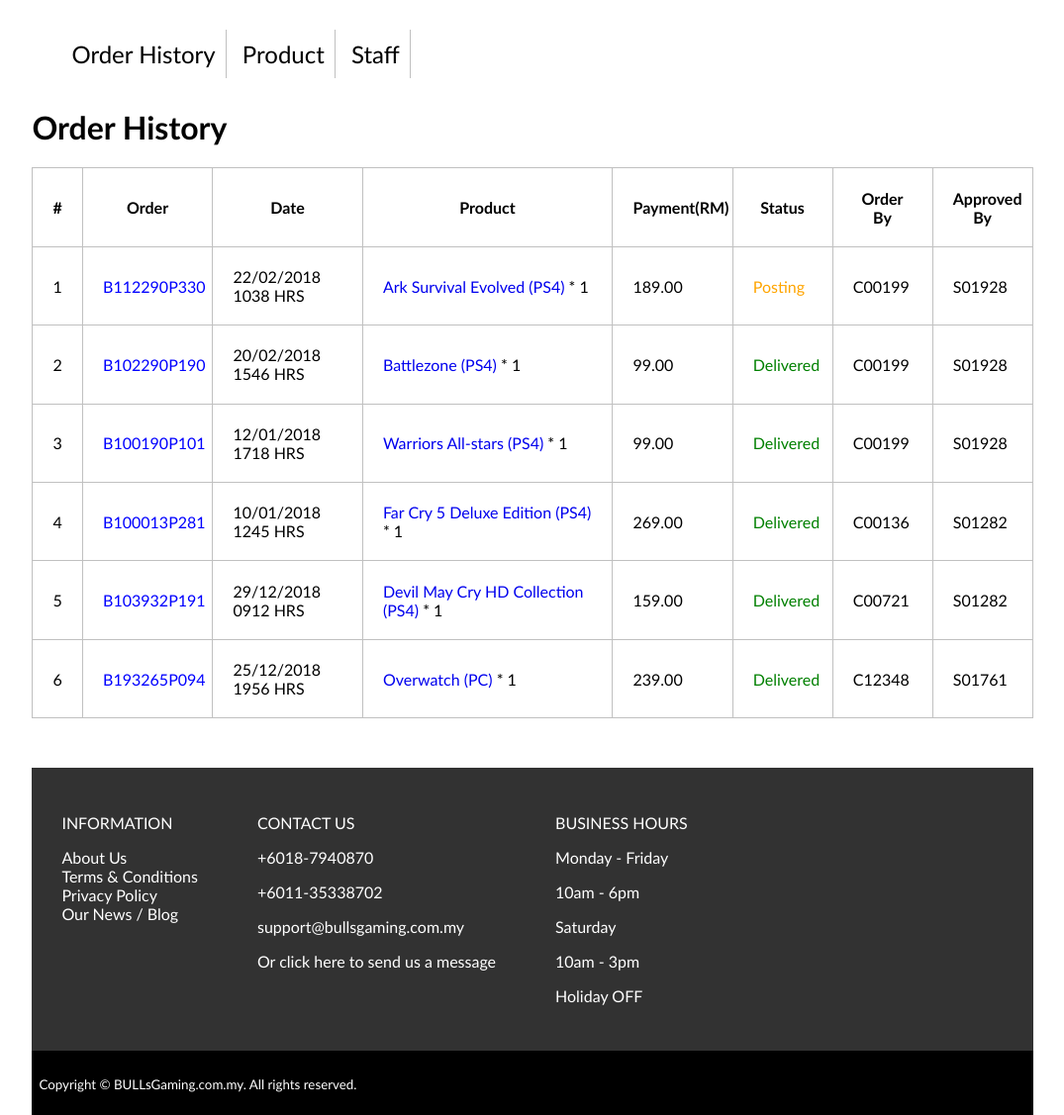
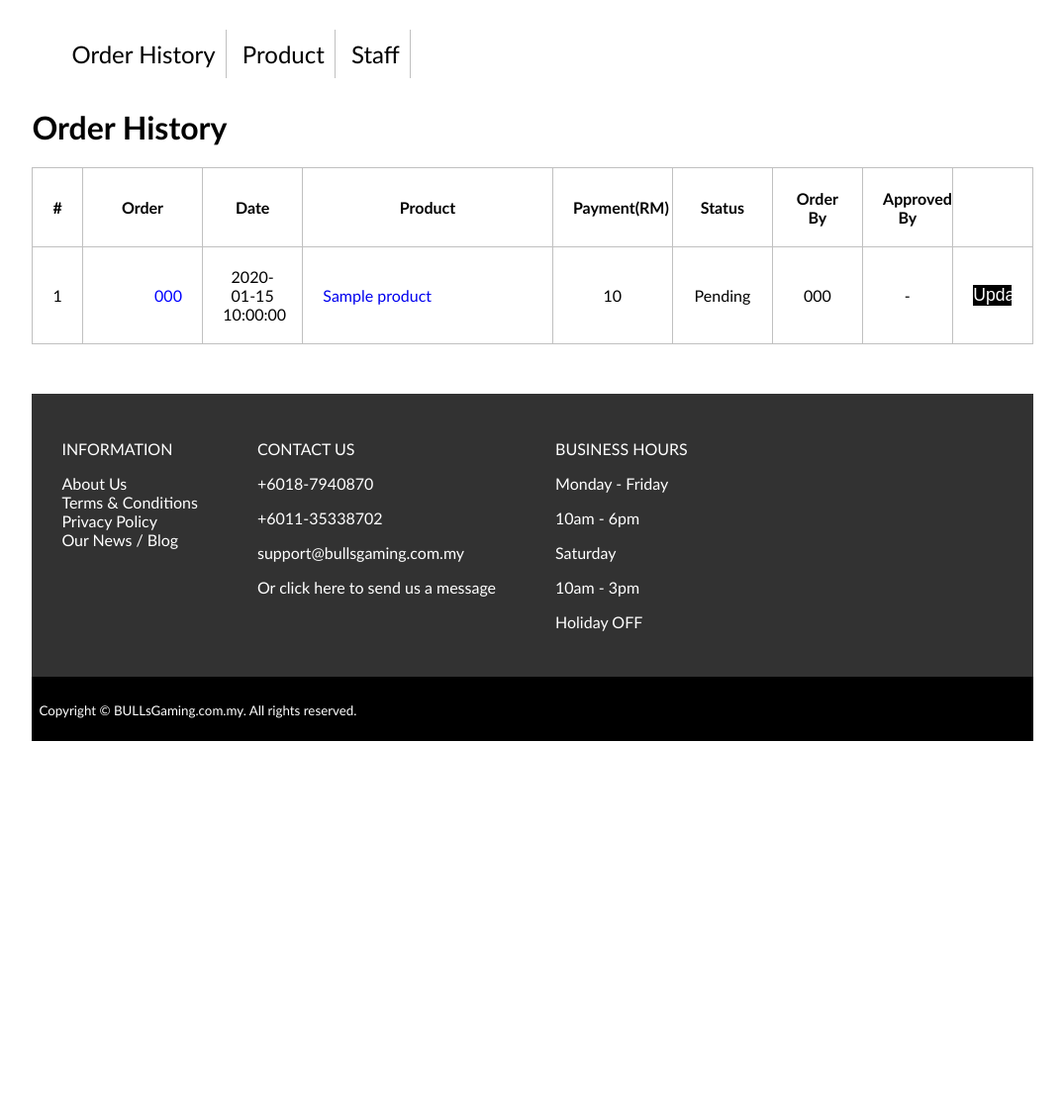
Before and after one commit to ericheng98/fyp, a PHP site: page /fyp/aorderhistory.php in a window 1280 px wide. Shown: the part 211-1338 px from the top of the page at 99% size, without its empty margins (102-1177 px from the left). After the commit the page ends 960 px from the top, so only its background shows below. Run offline with PHP 8.4, Linux system fonts and the light colour scheme; the visitor is signed in with stand-in values (Sample User, id 1); tables that the repository leaves empty or names only in its code hold one stand-in row (values such as "Sample post").

Commit message:
Order History done

```diff
--- a/bg/addproduct.php
+++ b/bg/addproduct.php
@@ -155,7 +155,7 @@ input[type="submit"]:hover
 									$resultCategory = mysqli_query($conn, $sqlCategory);
 									while($rowCategory = mysqli_fetch_assoc($resultCategory))
 									{
-									 echo'<input type="checkbox" name="category" value='.$rowCategory["category_id"].' >'.$rowCategory["category_name"].' ';
+									 echo'<input type="radio" name="category" value='.$rowCategory["category_id"].' >'.$rowCategory["category_name"].' ';
 									}
 								?>
 							</td>
--- a/bg/aorderhistory.php
+++ b/bg/aorderhistory.php
@@ -38,6 +38,7 @@
 {
 	margin-bottom: 50px;
 	clear:both;
+	width: 100%;
 }
 .right table
 {
@@ -45,6 +46,7 @@
 	border-spacing: 0px;
 	border: 1px solid silver;
 	font-size: 1em;
+	width: 100%;
 }
 .right tr td,th
 {
@@ -54,6 +56,20 @@
 .right tr a
 {
 	text-decoration: none;
+}
+button#btn
+{
+	font-size: 1.1em;
+	padding: 1%;
+	width: 100%;
+	background-color: black;
+	color: white;
+	border: none;
+}
+button#btn:hover
+{
+	background-color: #8CC63F;
+	cursor: pointer;
 }
 </style>
 </head>
@@ -66,6 +82,17 @@
 				header("Location: login.php");
 			}
 			require 'include/identity.php';
+
+			$sqlOrder =
+			"
+				SELECT o.*, c.customer_code,
+				IF(o.order_status = 0, ' - ', s.staff_code) AS approveBy,
+				IF(o.order_status = 0, 'Pending', 'Delivered') AS status
+				FROM orders o
+				LEFT JOIN customer c ON o.customer_id = c.customer_id
+				LEFT JOIN staff s ON o.staff_id = s.staff_id
+			";
+			$resultOrder = mysqli_query($conn, $sqlOrder);
 		?>
 		<div class="main">
 			<div class="left">
@@ -80,82 +107,111 @@
 				</div>
 			</div>
 			<div class="right">
+				<form name="historyfrm" method="POST">
 				<h1>Order History</h1>
 				<table>
 					<tr class="topic">
 						<th style="width: 5%">#</th>
-						<th style="width: 13%">Order</th>
-						<th style="width: 15%">Date</th>
+						<th style="width: 12%">Order</th>
+						<th style="width: 10%">Date</th>
 						<th style="width: 25%">Product</th>
 						<th style="width: 12%">Payment(RM)</th>
 						<th style="width: 10%">Status</th>
-						<th style="width: 10%">Order By</th>
-						<th style="width: 10%">Approved By</th>
+						<th style="width: 9%">Order By</th>
+						<th style="width: 9%">Approved By</th>
 					</tr>
-					<tr>
-						<td>1</td>
-						<td style="color: blue">B112290P330</td>
-						<td>22/02/2018<br>1038 HRS</td>
-						<td><a href="#">Ark Survival Evolved (PS4)</a> * 1</td>
-						<td>189.00</td>
-						<td style="color: orange">Posting</td>
-						<td>C00199</td>
-						<td>S01928</td>
-					</tr>
-					<tr>
-						<td>2</td>
-						<td style="color: blue">B102290P190</td>
-						<td>20/02/2018<br>1546 HRS</td>
-						<td><a href="#">Battlezone (PS4)</a> * 1</td>
-						<td>99.00</td>
-						<td style="color: green">Delivered</td>
-						<td>C00199</td>
-						<td>S01928</td>
-					</tr>
-					<tr>
-						<td>3</td>
-						<td style="color: blue">B100190P101</td>
-						<td>12/01/2018<br>1718 HRS</td>
-						<td><a href="#">Warriors All-stars (PS4)</a> * 1</td>
-						<td>99.00</td>
-						<td style="color: green">Delivered</td>
-						<td>C00199</td>
-						<td>S01928</td>
-					</tr>
-					<tr>
-						<td>4</td>
-						<td style="color: blue">B100013P281</td>
-						<td>10/01/2018<br>1245 HRS</td>
-						<td><a href="#">Far Cry 5 Deluxe Edition (PS4)</a> * 1</td>
-						<td>269.00</td>
-						<td style="color: green">Delivered</td>
-						<td>C00136</td>
-						<td>S01282</td>
-					</tr>
-					<tr>
-						<td>5</td>
-						<td style="color: blue">B103932P191</td>
-						<td>29/12/2018<br>0912 HRS</td>
-						<td><a href="#">Devil May Cry HD Collection (PS4)</a> * 1</td>
-						<td>159.00</td>
-						<td style="color: green">Delivered</td>
-						<td>C00721</td>
-						<td>S01282</td>
-					</tr>
-					<tr>
-						<td>6</td>
-						<td style="color: blue">B193265P094</td>
-						<td>25/12/2018<br>1956 HRS</td>
-						<td><a href="#">Overwatch (PC)</a> * 1</td>
-						<td>239.00</td>
-						<td style="color: green">Delivered</td>
-						<td>C12348</td>
-						<td>S01761</td>
-					</tr>
+					<?php
+					while($rowOrder = mysqli_fetch_assoc($resultOrder))
+					{
+						$i = 1;
+						$orderID = $rowOrder["order_id"];
+					?>
+						<tr>
+							<td><?php echo $i; ?></td>
+							<td style="color: blue; text-align: right;"><?php echo $rowOrder["order_code"]; ?></td>
+							<td style="text-align: center;"><?php echo $rowOrder["order_date"]; ?></td>
+							<td>
+								<?php
+								$sqlProduct =
+								"
+									SELECT od.*, p.*
+									FROM order_details od
+									LEFT JOIN product p ON od.product_id = p.product_id
+									WHERE od.order_id = $orderID
+								";
+								$resultProduct = mysqli_query($conn, $sqlProduct);
+								while($rowP = mysqli_fetch_assoc($resultProduct))
+								{
+								?>
+									<p>
+										<a href="productdetail.php?pid=<?php echo $rowP["product_id"]; ?>">
+											<?php echo $rowP["product_name"]; ?>
+										</a>
+									</p>
+								<?php
+								}
+								?>
+							</td>
+							<td style="text-align: center;"><?php echo $rowOrder["order_total_price"]; ?></td>
+							<td style="text-align: center;" id="status"><?php echo $rowOrder["status"]; ?></td>
+							<td style="text-align: center;"><?php echo $rowOrder["customer_code"]; ?></td>
+							<td style="text-align: center;"><?php echo $rowOrder["approveBy"]; ?></td>
+							<td>
+								<button name="update" value="<?php echo $rowOrder["order_id"]; ?>" id="btn" onclick="return confirmation();">
+									Update
+								</button>
+							</td>
+							<script type="text/javascript">
+								var status = <?php echo $rowOrder["order_status"]; ?>;
+								if(status == 0)
+								{
+									$("#status").css('color','red');
+								}
+								else
+								{
+									$('#status').css('color','blue');
+									$('#btn').css('display','none');
+								}
+							</script>
+						</tr>
+					<?php
+						$i++;
+					}
+					?>
 				</table>
+				</form>
 			</div>
 		</div>
-		<?php require 'html/footer.html' ?>
+		<?php
+			require 'html/footer.html';
+		?>
 	</div>
 </body>
 </html>
+<script type="text/javascript">
+function confirmation()
+{
+	var anwswer = confirm("Confirm update this order?");
+	return answer;
+}
+</script>
+<?php
+if(isset($_POST["update"]))
+{
+	$oID = $_POST["update"];
+	$id = $_SESSION["sess_memid"];
+	$sqlUpdate =
+	"
+		UPDATE orders
+		SET order_status = 1, staff_id = $id
+		WHERE order_id = $oID
+	";
+	mysqli_query($conn, $sqlUpdate);
+?>
+<script type="text/javascript">
+	alert("Successfully update !");
+	window.location.replace("aorderhistory.php");
+</script>
+<?php
+}
+?>
```
Also changed, not shown: bg/include/testing.php (+9 -1 lines), bg/loading.php (added, +36 -0 lines), bg/orderhistory.php (+65 -14 lines), bg/payment.php (+14 -1 lines), bg/testing.php (deleted, +0 -11 lines).
